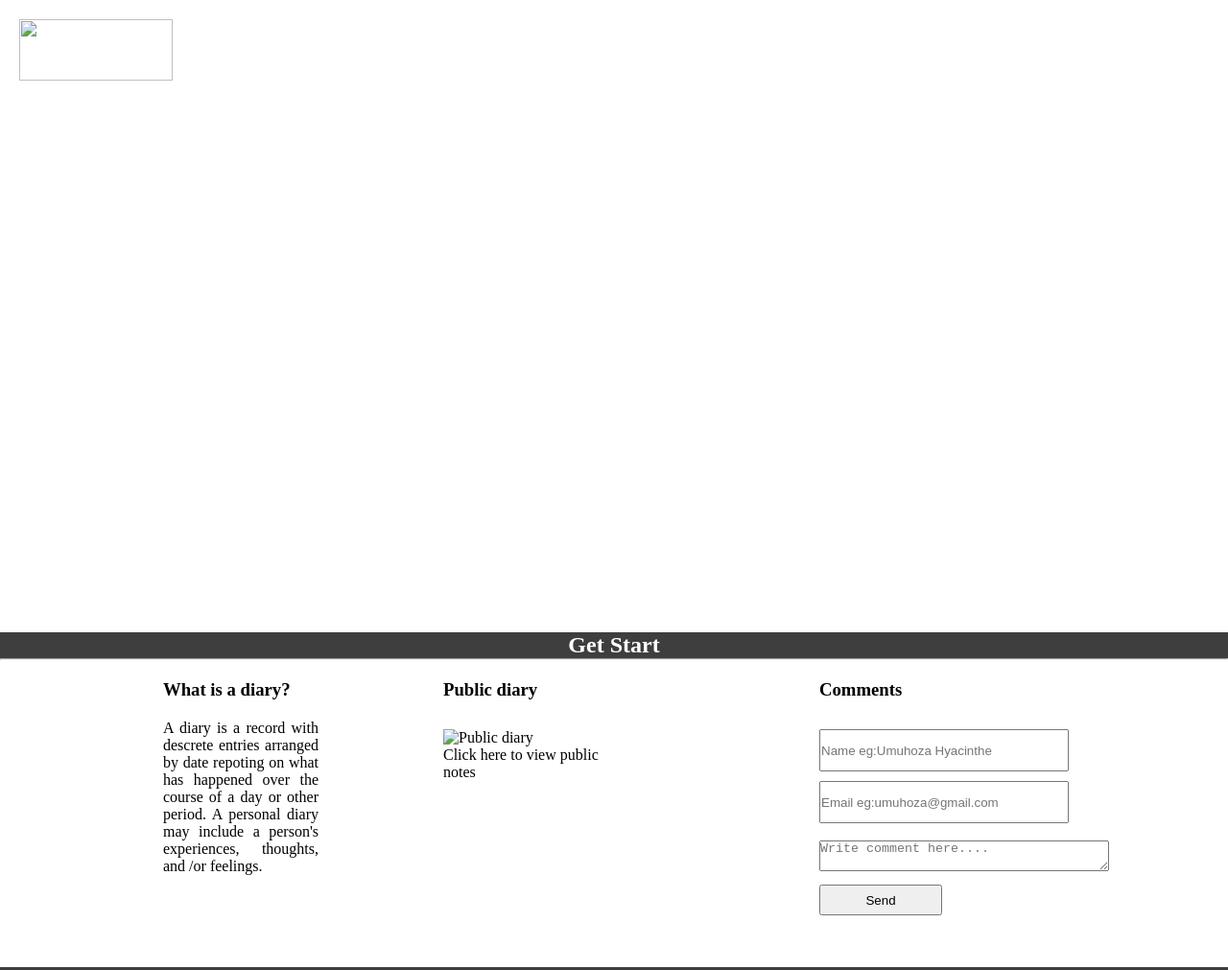
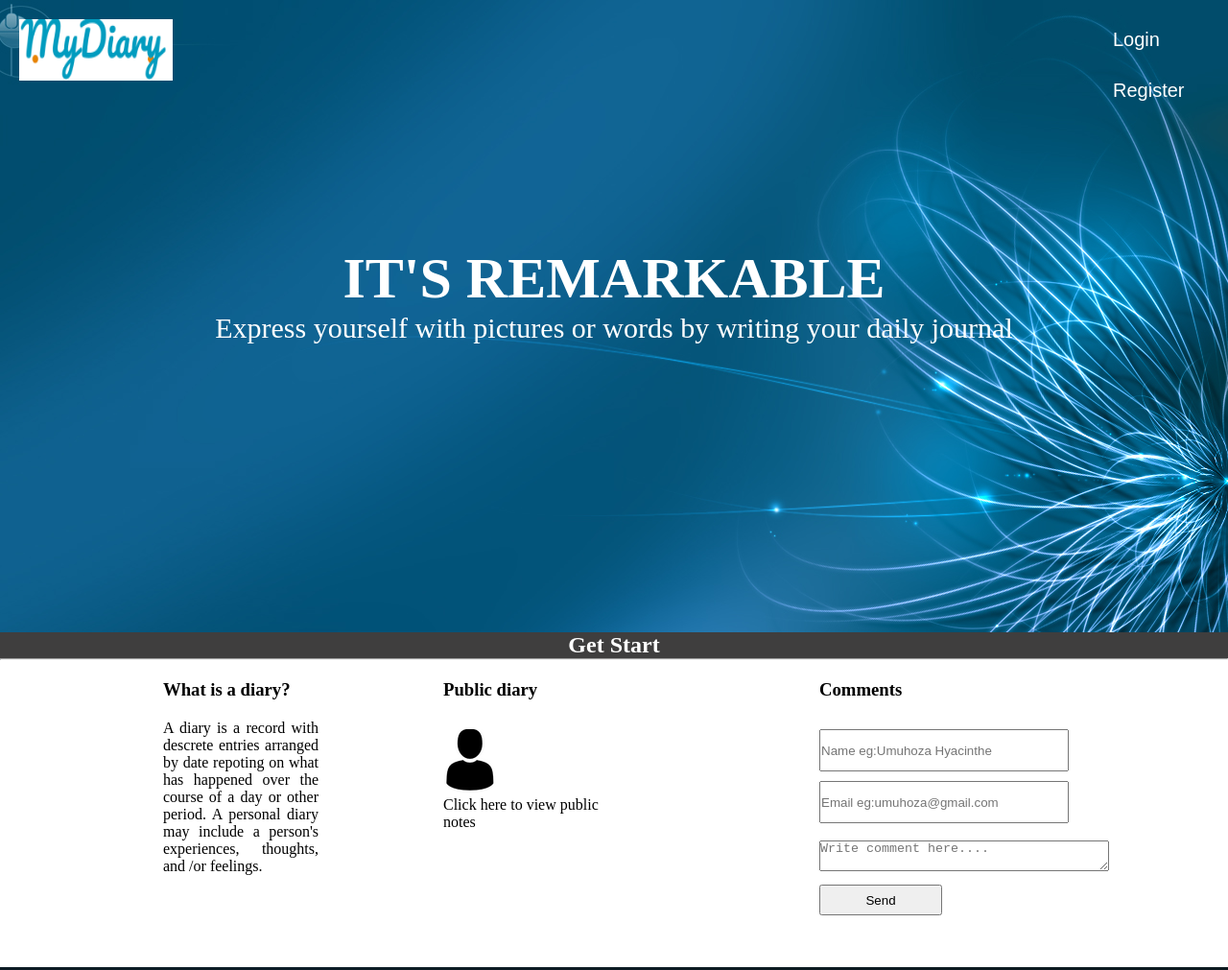
Before and after one commit to HyacintheUmuhoza/Challenge1, a plain HTML site: page UI/HTML/index.html in a window 1280 px wide. Shown: the top 1011 px of the page at 96% size. Drawn offline with Linux system fonts and the light colour scheme; the site is published under a folder, as on GitHub Pages, so addresses that start at the root find nothing.

Commit message:
ft(home):changed the way I linked CSS
setup git
changed CSS
Changed html file

[Finishes-ft-nav-168057347]

```diff
--- a/UI/CSS/style.css
+++ b/UI/CSS/style.css
@@ -3,7 +3,7 @@
     margin:0;
 }
 body{
-    background-image: url(/UI/Asset/imag/back1.jpg);
+    background-image: url(../Asset/imag/back1.jpg);
 }
 
 /* Navigation bar styling */
--- a/UI/index.html
+++ b/UI/HTML/index.html
@@ -4,7 +4,7 @@
     <meta charset="UTF-8">
     <meta name="viewport" content="width=device-width, initial-scale=1.0">
     <meta http-equiv="X-UA-Compatible" content="ie=edge">
-    <link rel="stylesheet" href="./CSS/style.css">
+    <link rel="stylesheet" href="../CSS/style.css">
 
     <title>Challenge1</title>
     <link rel="stylesheet" type="text/css" href="https://fontawesome.com/icons?d=gallery">
@@ -16,7 +16,7 @@
     <div class="container">
 
     <div class="header">
-            <div class="logo"><img class="image" src="/UI/Asset/imag/logo.PNG" ></div>
+            <div class="logo"><img class="image" src="../Asset/imag/logo.PNG" ></div>
             <div class="nav-menu">
 
                     <div class="nav-menu login"><a href="login.html">Login</a></div>
@@ -50,7 +50,7 @@
                         <div class=" article story2">
                                 <h3> Public diary</h3>
                                 <a href="public.html"><img class="diary"
-                                src="/UI/Asset/imag/personal.PNG" alt="Public diary">
+                                src="../Asset/imag/personal.PNG" alt="Public diary">
                                 <p>Click here to view public notes</p>
                                 </a>
 
```
Also changed, not shown: UI/Asset/imag/personal.PNG (added), UI/HTML/entry.html (renamed from UI/entry.html), UI/HTML/person.html (renamed from UI/person.html), UI/HTML/register.html (renamed from UI/register.html), UI/HTML/view.html (renamed from UI/view.html).
